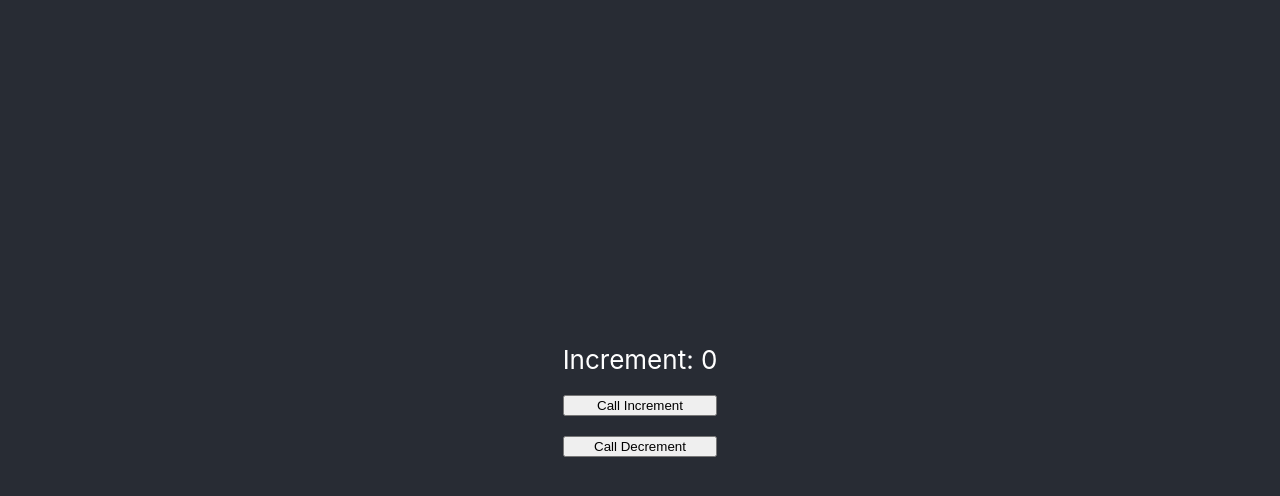
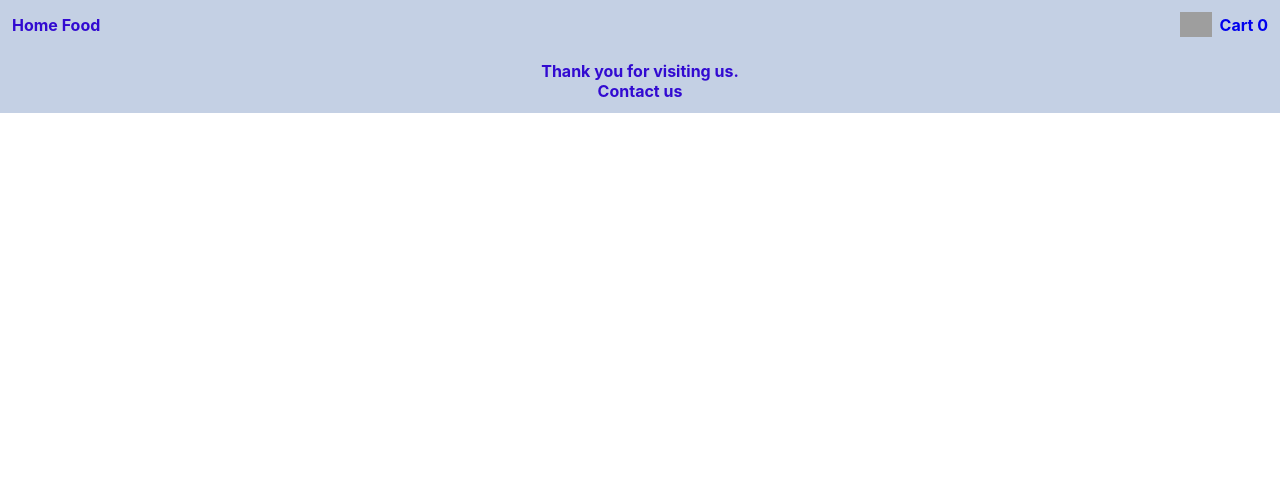
Before and after one commit to Vimleshkumari/learn_microfrontend_single_spa, a React (Create React App) app in the folder myapp/: page / in a window 1280 px wide. Shown: the top 496 px of the page. Built offline with nearby package versions, Linux system fonts and the light colour scheme; grey boxes are pictures that could not be loaded.

Commit message:
food app update added

```diff
--- a/myapp/src/App.js
+++ b/myapp/src/App.js
@@ -1,14 +1,13 @@
 import logo from './logo.svg';
 import './App.css';
 import Counter from './components/counter';
+import LandingPage from './components/landingPage';
 
 function App() {
   return (
     <div className="App">
-      <header className="App-header">
-
-        <Counter/>
-      </header>
+        <LandingPage/>
+        {/* <Counter/> */}
     </div>
   );
 }
--- /dev/null
+++ b/myapp/src/components/landingPage.js
@@ -0,0 +1,15 @@
+import Footer from "../pages/footer";
+import Header from "../pages/header";
+
+function LandingPage(params) {
+  return (
+    <>
+      <div>
+        <Header />
+        <Footer/>
+      </div>
+    </>
+  );
+}
+
+export default LandingPage;
--- a/myapp/src/index.css
+++ b/myapp/src/index.css
@@ -11,3 +11,40 @@ code {
   font-family: source-code-pro, Menlo, Monaco, Consolas, 'Courier New',
     monospace;
 }
+
+.Header-main{
+  display: flex;
+  justify-content:space-between ;
+  align-items: center;
+  background-color: #0035893b;;
+  color: rgb(50, 10, 209);
+  font-weight: 700;
+  padding: 12px;
+
+
+}
+.cart-image{
+  height: 25px;
+  width: 32px;
+
+}
+
+.cart-main{
+  display: flex;
+  justify-content: space-between;
+  align-items: center;
+  width: 88px;
+}
+
+
+.footer-main {
+  display: flex;
+  flex-direction: column;
+  justify-content:center ;
+  align-items: center;
+  background-color: #0035893b;;
+  color: rgb(50, 10, 209);
+  font-weight: 700;
+  padding: 12px;
+
+}
--- /dev/null
+++ b/myapp/src/pages/cart.js
@@ -0,0 +1,4 @@
+export default function Cart(params) {
+    return <div>Cart</div>
+
+}
--- /dev/null
+++ b/myapp/src/pages/footer.js
@@ -0,0 +1,9 @@
+export default function Footer(params) {
+    return (
+        <>
+            <div className={"footer-main"}>
+                <div>Thank you for visiting us.</div>
+                <div>Contact us</div>
+            </div></>
+    )
+}
--- /dev/null
+++ b/myapp/src/pages/header.js
@@ -0,0 +1,16 @@
+// import cart from "../../public/images/cart.jpg"
+import cart1 from "../Assets/cart1.png"
+export default function Header(params) {
+    let count = 0
+    return (
+        <>
+            <div className={"Header-main"}>
+                <div>Home Food</div>
+                <div >
+                    <a onClick={() => { }} href="#" className="cart-main" style={{ textDecoration: "none" }}><img src={cart1} className="cart-image" />Cart {count}</a></div>
+            </div>
+
+        </>
+    )
+
+}
```
Also changed, not shown: myapp/public/images/cart1.png (added).
